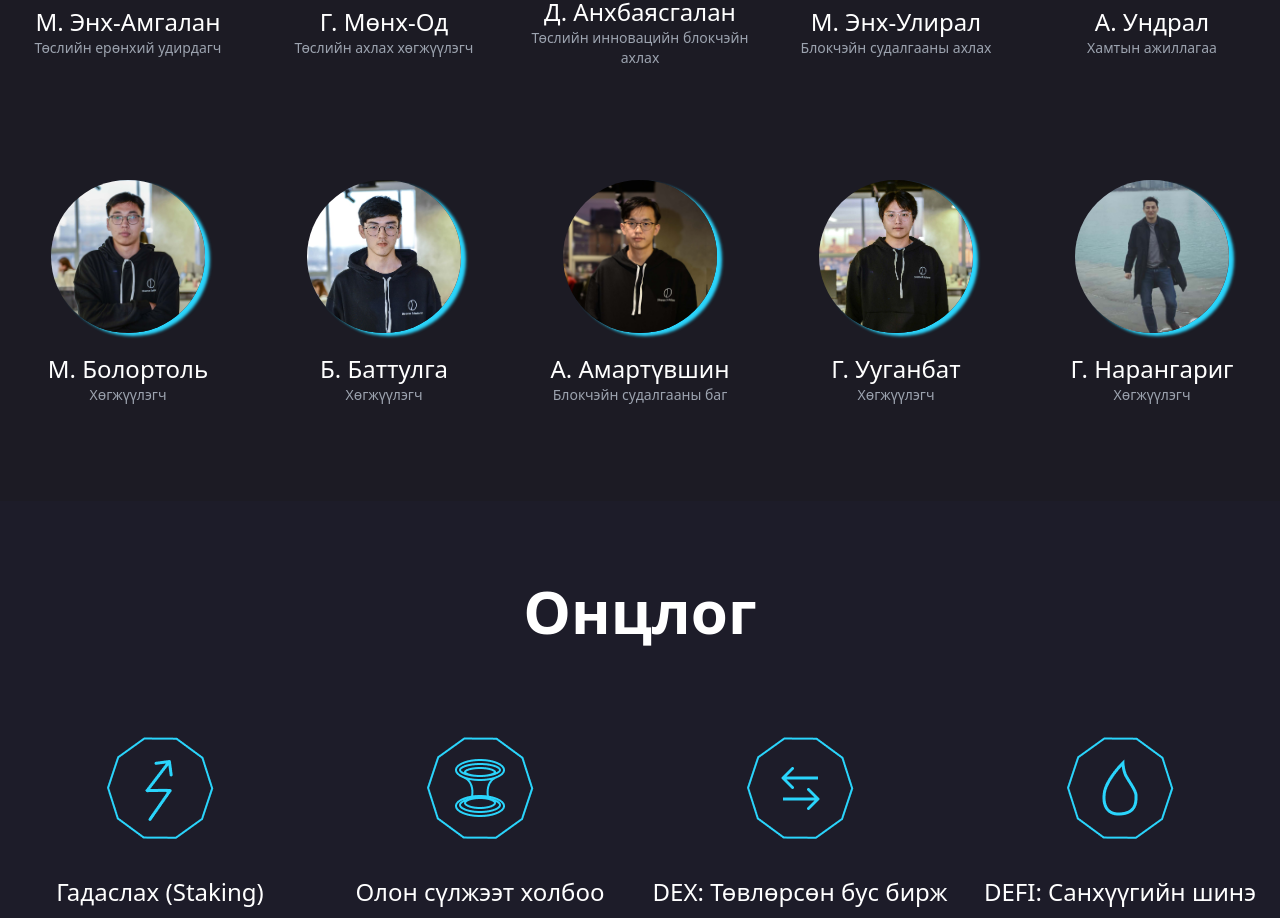
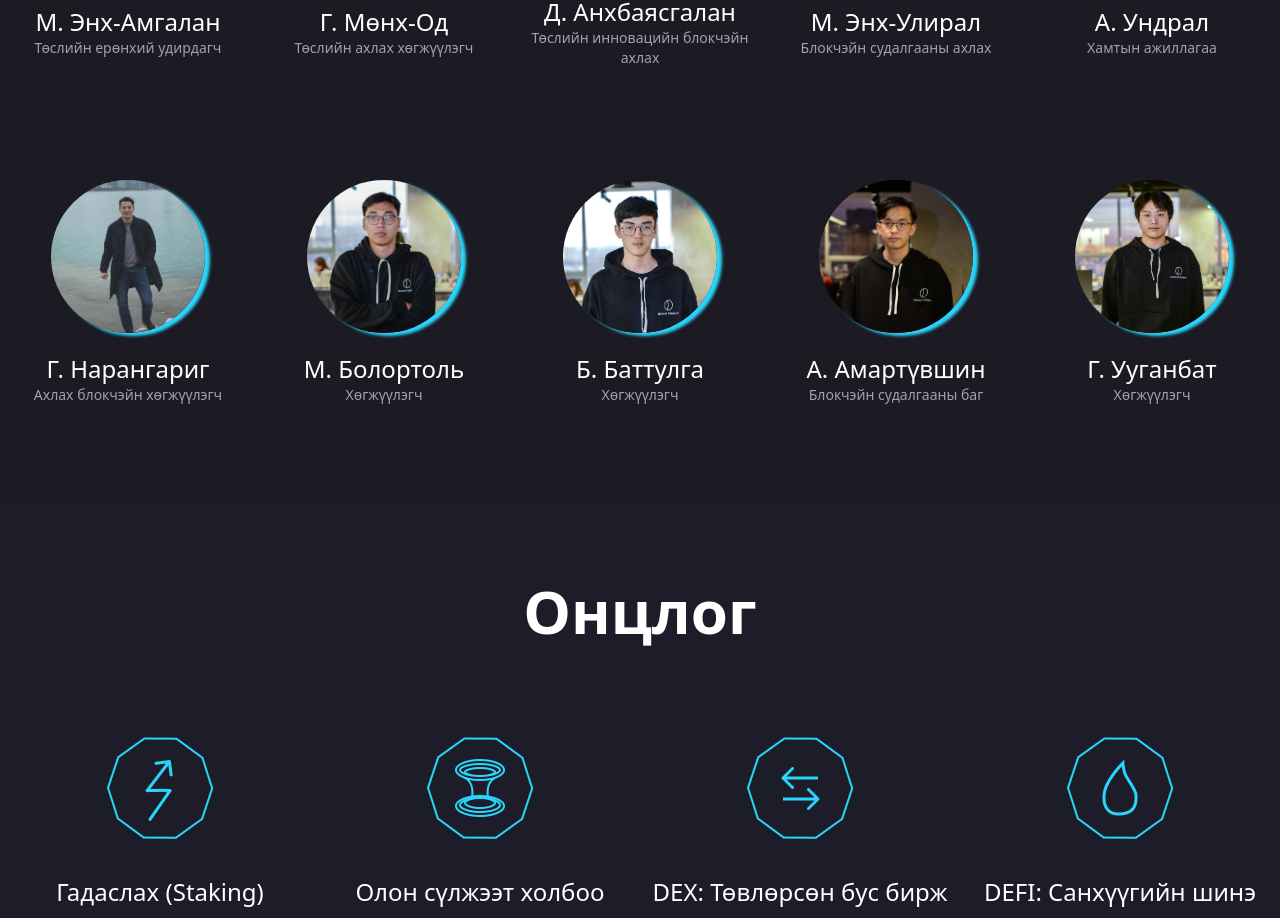
Before and after one commit to DiverseSolutions/ardm-landing, a React (Create React App) app: page / in a window 1280 px wide. Shown: the part 4440-5358 px from the top of the page. Built offline with nearby package versions, Linux system fonts and the light colour scheme.

Commit message:
update teammembers

```diff
--- a/src/pages/Home.js
+++ b/src/pages/Home.js
@@ -160,6 +160,11 @@ const teamMembers = [
         rolePosition: 'Хамтын ажиллагаа'
     },
     {
+        name: 'Г. Нарангариг ',
+        src: '/profile-10.jpg',
+        rolePosition: 'Ахлах блокчэйн хөгжүүлэгч'
+    },
+    {
         name: 'М. Болортоль',
         src: '/profile-6.jpg',
         rolePosition: 'Хөгжүүлэгч'
@@ -177,11 +182,6 @@ const teamMembers = [
     {
         name: 'Г. Ууганбат',
         src: '/profile-9.jpg',
-        rolePosition: 'Хөгжүүлэгч'
-    },
-    {
-        name: 'Г. Нарангариг ',
-        src: '/profile-10.jpg',
         rolePosition: 'Хөгжүүлэгч'
     },
 ]
```
